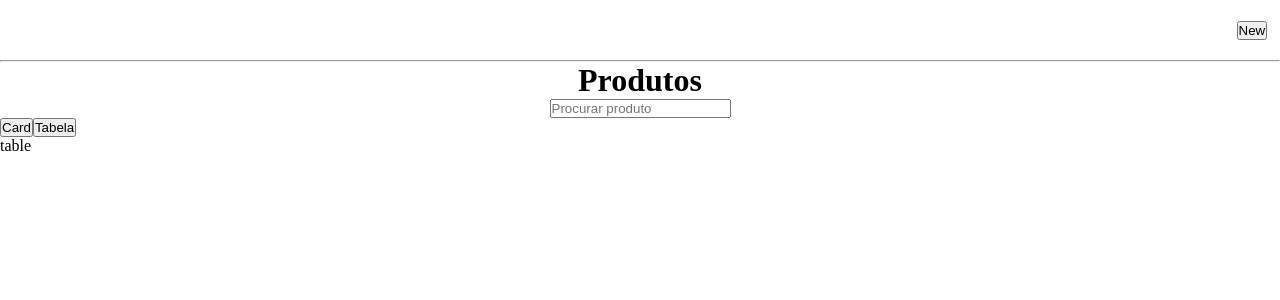
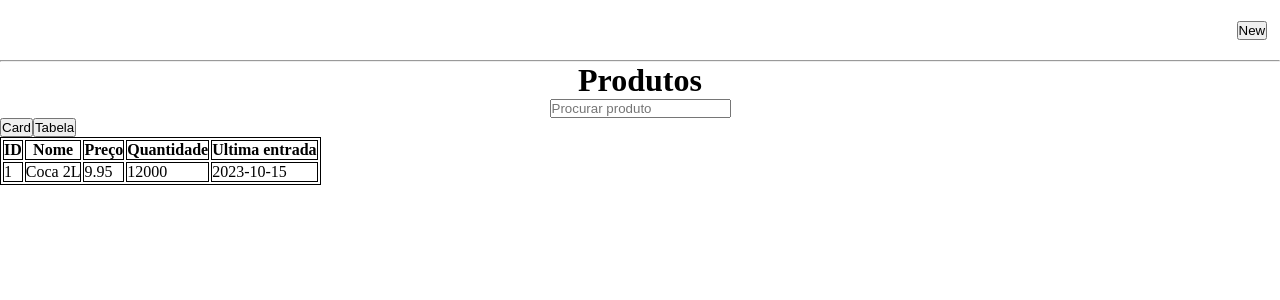
Before and after one commit to arthurcarlini/products, a React (Vite) app: page / in a window 1280 px wide. Shown: the top 300 px of the page. Built offline with nearby package versions, Linux system fonts and the light colour scheme; data requests are answered from the project's data file.

Commit message:
atualizar componentes de tabela de produtos

```diff
--- /dev/null
+++ b/src/components/ProductsTable/ProductsTable.css
@@ -0,0 +1,3 @@
+table, th, td {
+    border: 1px solid;
+  }
--- a/src/components/ProductsTable/index.jsx
+++ b/src/components/ProductsTable/index.jsx
@@ -1,10 +1,34 @@
 import React from 'react'
 
-const index = ({id, name, price, totalAmount, date}) => {
+import './ProductsTable.css'
+import ProductsTableRow from '../ProductsTableRow'
+
+
+const index = ({ products }) => {
     return (
-        <div id='table'>
-            <p>table</p>
-        </div>
+        <div>
+            <table>
+                <thead>
+                    <tr>
+                        <th>ID</th>
+                        <th>Nome</th>
+                        <th>Preço</th>
+                        <th>Quantidade</th>
+                        <th>Ultima entrada</th>
+                    </tr>
+                </thead>
+                <tbody>
+                    {products.map(prod => <ProductsTableRow
+                        key={prod.id}
+                        id={prod.id}
+                        name={prod.productName}
+                        price={prod.productPrice}
+                        totalAmount={prod.totalAmount}
+                        date={prod.productDate}
+                    />)}
+                </tbody>
+            </table>
+        </div >
     )
 }
 
--- /dev/null
+++ b/src/components/ProductsTableRow/index.jsx
@@ -0,0 +1,15 @@
+import React from 'react'
+
+const index = ({ id, name, price, totalAmount, date }) => {
+    return (
+        <tr>
+            <td>{id}</td>
+            <td>{name}</td>
+            <td>{price}</td>
+            <td>{totalAmount}</td>
+            <td>{date}</td>
+        </tr>
+    )
+}
+
+export default index
--- a/src/components/RenderProducts/index.jsx
+++ b/src/components/RenderProducts/index.jsx
@@ -1,7 +1,7 @@
 import { useState } from 'react'
 
 import ProductCard from '../ProductsCard'
-import ProductTable from '../ProductsTable'
+import ProductsTable from '../ProductsTable'
 
 const index = ({ products }) => {
 
@@ -15,16 +15,11 @@ const index = ({ products }) => {
             <button
                 onClick={() => setIsCard(false)}>Tabela
             </button>
-            {!isCard && products.map(prod => <ProductTable
-                key={prod.id}
-                name={prod.productName}
-                price={prod.productPrice}
-                totalAmount={prod.totalAmount}
-                date={prod.productDate}
-            />)}
+            {!isCard && <ProductsTable products={products} />}
 
             {isCard && products.map(prod => <ProductCard
                 key={prod.id}
+                id={prod.id}
                 image={prod.productImage}
                 name={prod.productName}
                 price={prod.productPrice}
```
